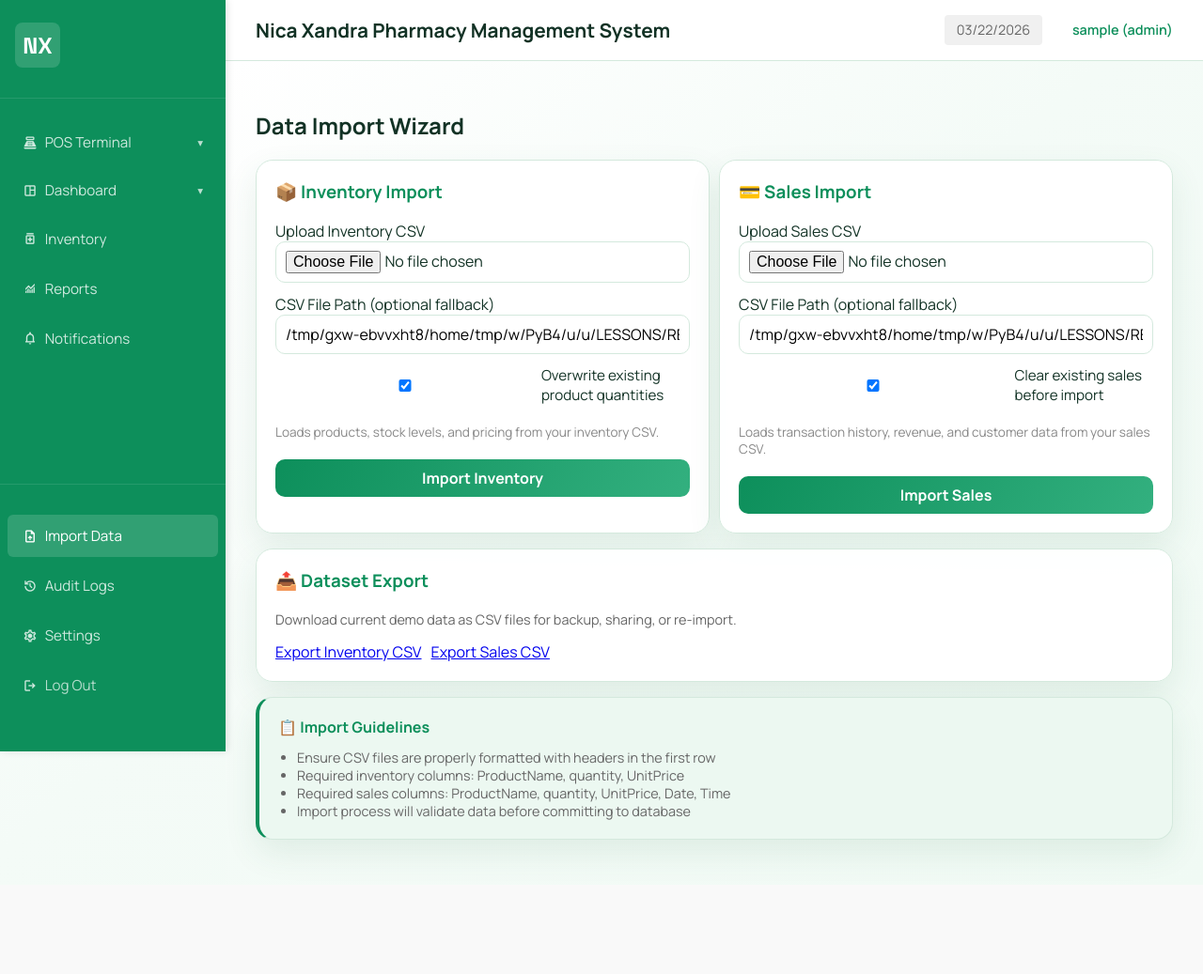
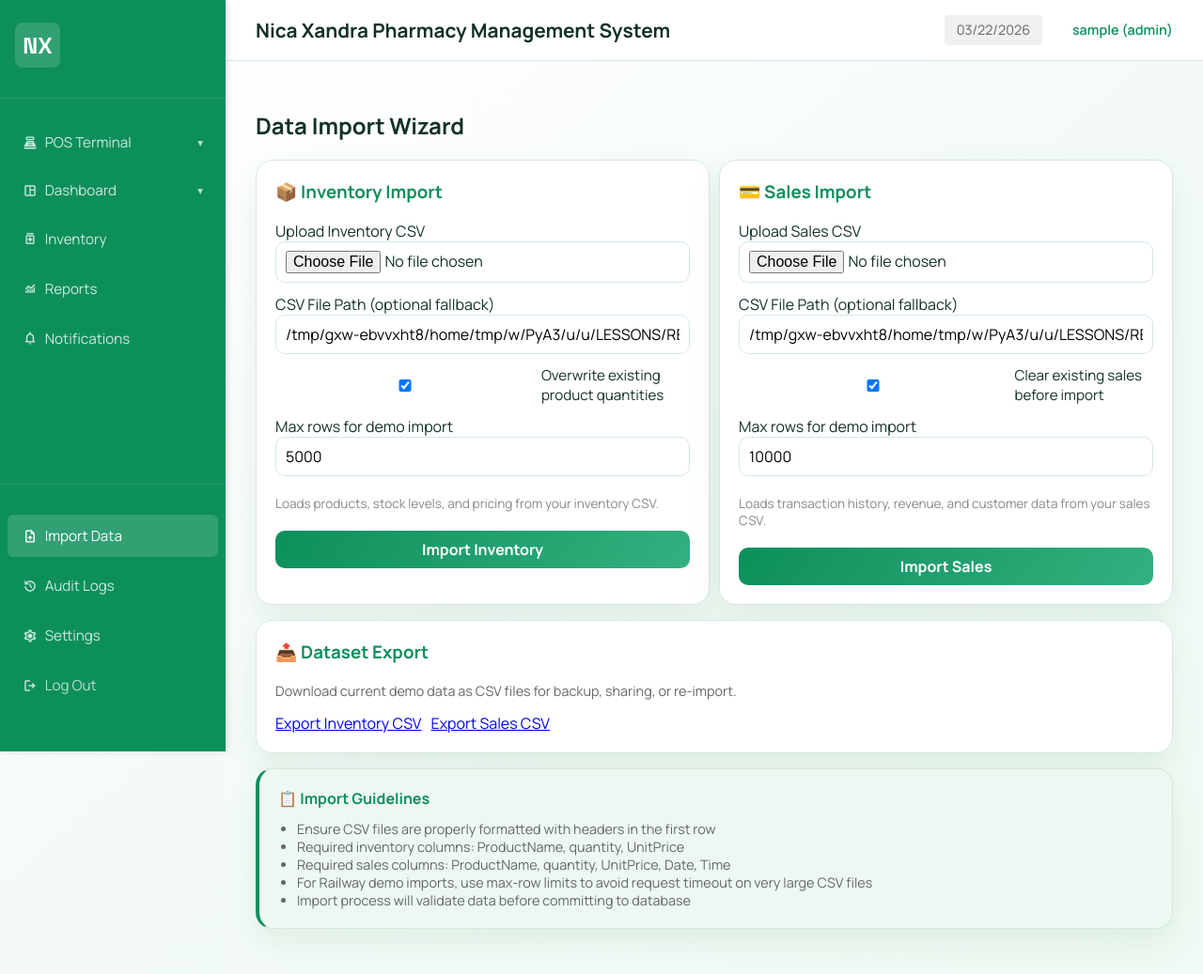
Before and after one commit to dyrielle/NXprms, a Flask app: page /import-data in a window 1280 px wide. Shown: the whole page at 94% size. Before the commit the page ends 925 px from the top, so only its background shows below. Run offline with Flask 3, Linux system fonts and the light colour scheme; a user stored in the database is signed in; tables that the repository leaves empty hold one stand-in row (values such as "Sample post").

Commit message:
Harden CSV import for large demo datasets

```diff
--- a/app.py
+++ b/app.py
@@ -212,8 +212,11 @@ def find_or_create_product(name: str, unit_price: float, qty_seed: int = 0) -> P
     return product
 
 
-def import_inventory_csv(csv_source: Any, overwrite_quantities: bool = True) -> tuple[int, int]:
-    df = pd.read_csv(csv_source)
+def import_inventory_csv(csv_source: Any, overwrite_quantities: bool = True, max_rows: int | None = None) -> tuple[int, int]:
+    read_kwargs: dict[str, Any] = {}
+    if max_rows and max_rows > 0:
+        read_kwargs["nrows"] = int(max_rows)
+    df = pd.read_csv(csv_source, **read_kwargs)
     required = {"ProductName", "quantity", "UnitPrice"}
     if not required.issubset(df.columns):
         raise ValueError("Inventory CSV must contain ProductName, quantity, UnitPrice columns")
@@ -259,8 +262,16 @@ def import_inventory_csv(csv_source: Any, overwrite_quantities: bool = True) ->
     return created, updated
 
 
-def import_sales_csv(csv_source: Any, cashier_id: int, source_name: str = "sales.csv") -> tuple[int, int, int]:
-    df = pd.read_csv(csv_source)
+def import_sales_csv(
+    csv_source: Any,
+    cashier_id: int,
+    source_name: str = "sales.csv",
+    max_rows: int | None = None,
+) -> tuple[int, int, int]:
+    read_kwargs: dict[str, Any] = {}
+    if max_rows and max_rows > 0:
+        read_kwargs["nrows"] = int(max_rows)
+    df = pd.read_csv(csv_source, **read_kwargs)
     required = {"ProductName", "quantity", "UnitPrice", "Date", "Time"}
     if not required.issubset(df.columns):
         raise ValueError("Sales CSV must contain ProductName, quantity, UnitPrice, Date, Time columns")
@@ -1259,6 +1270,11 @@ def import_data():
         reset_sales = request.form.get("reset_sales") == "on"
         inventory_file = request.files.get("inventory_file")
         sales_file = request.files.get("sales_file")
+        inventory_max_rows_raw = request.form.get("inventory_max_rows", "5000").strip()
+        sales_max_rows_raw = request.form.get("sales_max_rows", "10000").strip()
+
+        inventory_max_rows = int(inventory_max_rows_raw) if inventory_max_rows_raw else None
+        sales_max_rows = int(sales_max_rows_raw) if sales_max_rows_raw else None
 
         try:
             created = 0
@@ -1274,10 +1290,18 @@ def import_data():
                     inventory_source = inventory_file
                     inventory_source_label = inventory_file.filename
                 else:
+                    if not Path(inventory_path).exists():
+                        raise FileNotFoundError(
+                            "Inventory source not found. Upload a CSV file or provide a valid server file path."
+                        )
                     inventory_source = inventory_path
                     inventory_source_label = inventory_path
 
-                created, updated = import_inventory_csv(inventory_source, overwrite_quantities=overwrite_inventory)
+                created, updated = import_inventory_csv(
+                    inventory_source,
+                    overwrite_quantities=overwrite_inventory,
+                    max_rows=inventory_max_rows,
+                )
 
             if import_type in {"sales", "both"}:
                 if reset_sales:
@@ -1291,6 +1315,10 @@ def import_data():
                     sales_source = sales_file
                     sales_source_label = sales_file.filename
                 else:
+                    if not Path(sales_path).exists():
+                        raise FileNotFoundError(
+                            "Sales source not found. Upload a CSV file or provide a valid server file path."
+                        )
                     sales_source = sales_path
                     sales_source_label = Path(sales_path).name
 
@@ -1298,6 +1326,7 @@ def import_data():
                     sales_source,
                     cashier_id=current_user.id,
                     source_name=sales_source_label,
+                    max_rows=sales_max_rows,
                 )
 
             write_audit(
@@ -1307,17 +1336,23 @@ def import_data():
                     f"Sales file={sales_file.filename if sales_file and sales_file.filename else sales_path}; "
                     f"products_created={created}; products_updated={updated}; "
                     f"sales_imported={imported_sales}; items_imported={imported_items}; "
-                    f"sales_duplicates_skipped={skipped_duplicates}; reset_sales={reset_sales}"
+                    f"sales_duplicates_skipped={skipped_duplicates}; reset_sales={reset_sales}; "
+                    f"inventory_max_rows={inventory_max_rows}; sales_max_rows={sales_max_rows}"
                 ),
             )
             db.session.commit()
             if import_type == "inventory":
-                flash(f"Inventory import successful: {created} new products, {updated} updated products.", "success")
+                limit_note = f" (max rows: {inventory_max_rows})" if inventory_max_rows else ""
+                flash(
+                    f"Inventory import successful: {created} new products, {updated} updated products{limit_note}.",
+                    "success",
+                )
             elif import_type == "sales":
+                limit_note = f" (max rows: {sales_max_rows})" if sales_max_rows else ""
                 flash(
                     (
                         f"Sales import successful: {imported_sales} sales rows loaded, "
-                        f"{skipped_duplicates} duplicates skipped."
+                        f"{skipped_duplicates} duplicates skipped{limit_note}."
                     ),
                     "success",
                 )
@@ -1325,7 +1360,8 @@ def import_data():
                 flash(
                     (
                         f"Import successful: {created} new products, {updated} updated products, "
-                        f"{imported_sales} sales rows loaded, {skipped_duplicates} duplicates skipped."
+                        f"{imported_sales} sales rows loaded, {skipped_duplicates} duplicates skipped "
+                        f"(inventory max rows: {inventory_max_rows or 'all'}, sales max rows: {sales_max_rows or 'all'})."
                     ),
                     "success",
                 )
--- a/templates/import_data.html
+++ b/templates/import_data.html
@@ -24,6 +24,11 @@
                     <input type="checkbox" name="overwrite_inventory" checked />
                     <span>Overwrite existing product quantities</span>
                 </label>
+
+                <div class="form-group">
+                    <label for="inventory_max_rows">Max rows for demo import</label>
+                    <input type="number" id="inventory_max_rows" name="inventory_max_rows" value="5000" min="1" />
+                </div>
 
                 <p style="font-size: 0.85rem; color: #888; margin: 8px 0 0 0;">
                     Loads products, stock levels, and pricing from your inventory CSV.
@@ -55,6 +60,11 @@
                     <span>Clear existing sales before import</span>
                 </label>
 
+                <div class="form-group">
+                    <label for="sales_max_rows">Max rows for demo import</label>
+                    <input type="number" id="sales_max_rows" name="sales_max_rows" value="10000" min="1" />
+                </div>
+
                 <p style="font-size: 0.85rem; color: #888; margin: 8px 0 0 0;">
                     Loads transaction history, revenue, and customer data from your sales CSV.
                 </p>
@@ -85,6 +95,7 @@
             <li>Ensure CSV files are properly formatted with headers in the first row</li>
             <li>Required inventory columns: ProductName, quantity, UnitPrice</li>
             <li>Required sales columns: ProductName, quantity, UnitPrice, Date, Time</li>
+            <li>For Railway demo imports, use max-row limits to avoid request timeout on very large CSV files</li>
             <li>Import process will validate data before committing to database</li>
         </ul>
     </div>
```
Also changed, not shown: 1 other file.
